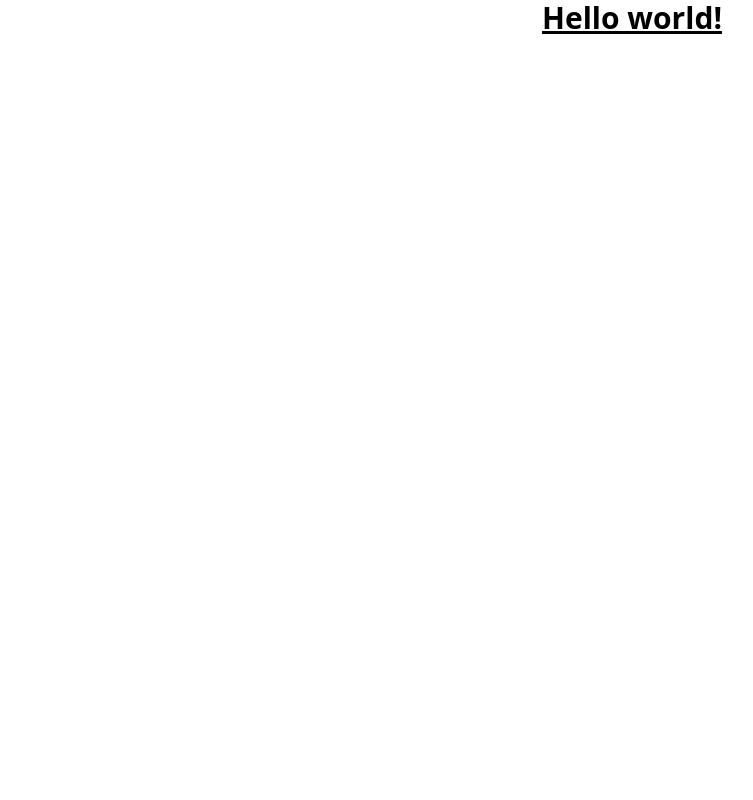
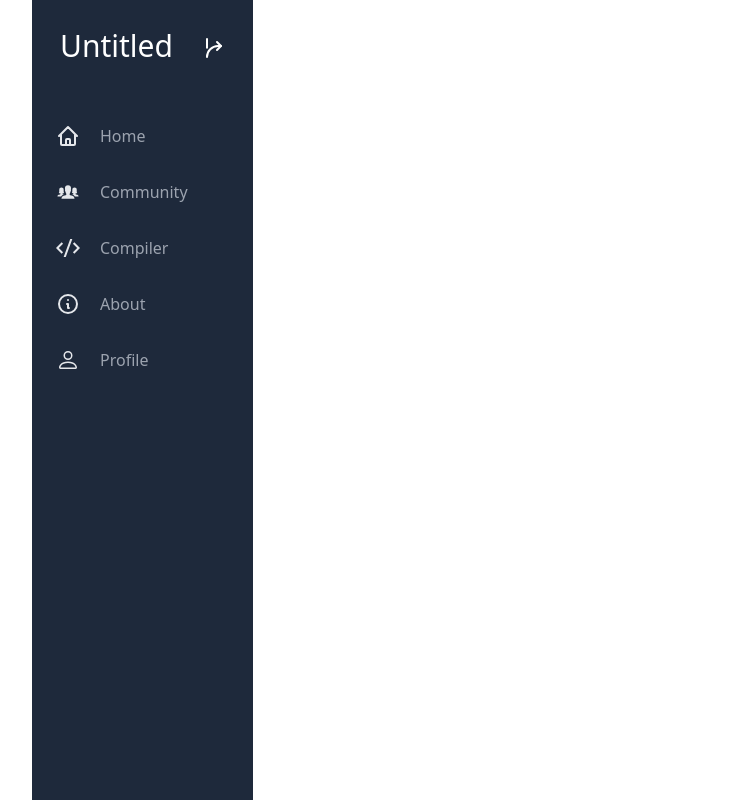
Before and after one commit to nikhilhvr/Arcstar, a React (Create React App) app in the folder untitled/: page /profile in a window 1280 px wide. Shown: the whole page, without its empty margins (8-761 px from the left). Built offline with nearby package versions, Linux system fonts and the light colour scheme; the HTML template or start-up script is replaced by a standard one.

Commit message:
adding router-dom

```diff
--- a/untitled/package.json
+++ b/untitled/package.json
@@ -8,6 +8,7 @@
     "@testing-library/user-event": "^13.5.0",
     "react": "^18.2.0",
     "react-dom": "^18.2.0",
+    "react-router-dom": "^6.5.0",
     "react-scripts": "5.0.1",
     "web-vitals": "^2.1.4"
   },
--- a/untitled/src/App.css
+++ /dev/null
@@ -1,38 +0,0 @@
-.App {
-  text-align: center;
-}
-
-.App-logo {
-  height: 40vmin;
-  pointer-events: none;
-}
-
-@media (prefers-reduced-motion: no-preference) {
-  .App-logo {
-    animation: App-logo-spin infinite 20s linear;
-  }
-}
-
-.App-header {
-  background-color: #282c34;
-  min-height: 100vh;
-  display: flex;
-  flex-direction: column;
-  align-items: center;
-  justify-content: center;
-  font-size: calc(10px + 2vmin);
-  color: white;
-}
-
-.App-link {
-  color: #61dafb;
-}
-
-@keyframes App-logo-spin {
-  from {
-    transform: rotate(0deg);
-  }
-  to {
-    transform: rotate(360deg);
-  }
-}
--- a/untitled/src/App.js
+++ b/untitled/src/App.js
@@ -1,13 +1,29 @@
-import './App.css';
+import React from 'react';
+import { BrowserRouter, Routes, Route } from 'react-router-dom';
+import Sidebar from "./components/sidebar";
+import Home from './webpages/Home';
+import Community from './webpages/Community';
+import Compiler from './webpages/Compiler';
+import About from './webpages/About';
+import Profile from './webpages/Profile';
 
-function App() {
+const App = () => {
   return (
-    <div className="App">
-      <h1 className="text-3xl font-bold underline">
-        Hello world!
-      </h1>
-    </div>
+    <>
+    <BrowserRouter>
+      <Sidebar>
+        <Routes>
+          <Route path="/" element={<Home/>} />
+          <Route path="/home" element={<Home/>} />
+          <Route path="/community" element={<Community />} />
+          <Route path="/compiler" element={<Compiler />} />
+          <Route path="/about" element={<About />} />
+          <Route path="/profile" element={<Profile />} />
+        </Routes>
+      </Sidebar>
+    </BrowserRouter>
+    </>
   );
-}
+};
 
 export default App;
--- /dev/null
+++ b/untitled/src/components/sidebar.js
@@ -0,0 +1,61 @@
+import React from 'react';
+import { HiOutlineHome, HiOutlineInformationCircle } from 'react-icons/hi';
+import { IoIosPeople, } from 'react-icons/io';
+import { RiCodeSSlashLine, } from 'react-icons/ri';
+import { BsPerson, } from 'react-icons/bs';
+import { TbArrowRampRight2, } from 'react-icons/tb';
+import { NavLink } from 'react-router-dom';
+
+const Sidebar = ({Children}) => {
+    const menuItem=[
+    {
+        path: "/home",
+        name: "Home",
+        icon: <HiOutlineHome />
+    },
+    {
+        path: "/community",
+        name: "Community",
+        icon: <IoIosPeople />
+    },
+    {
+        path: "/compiler",
+        name: "Compiler",
+        icon: <RiCodeSSlashLine/>
+    },
+    {
+        path: "/about",
+        name: "About",
+        icon: <HiOutlineInformationCircle/>
+    },
+    {
+        path: "/profile",
+        name: "Profile",
+        icon: <BsPerson/>
+    }
+]
+
+    return (
+    <div className="flex mx-10 fixed">
+        <div className="bg-slate-800 h-screen ">
+            <div className="flex m-7 gap-7 ">
+                <h1 className="text-3xl text-white">Untitled</h1>
+                <div className="pt-2 text-2xl text-white hover:scale-110">
+                    <TbArrowRampRight2/>
+                </div>
+            </div>
+            {
+                menuItem.map((item, index) => (
+                    <NavLink to={item.path} keys={index} className="flex ml-6 pt-8 gap-4" activeclassName="active">
+                        <div className=" text-gray-200 text-2xl "> {item.icon} </div>
+                        <div className=" text-gray-400 hover:scale-105 hover:text-gray-200 w-32 px-1 hover:bg-gray-700 rounded-sm">{item.name}</div>
+                    </NavLink>
+                ))
+            }
+        </div>
+        <main>{Children}</main>
+    </div>
+    );
+};
+
+export default Sidebar;
```
Also changed, not shown: 1 other file (tests, documents, lock files or other folders).
